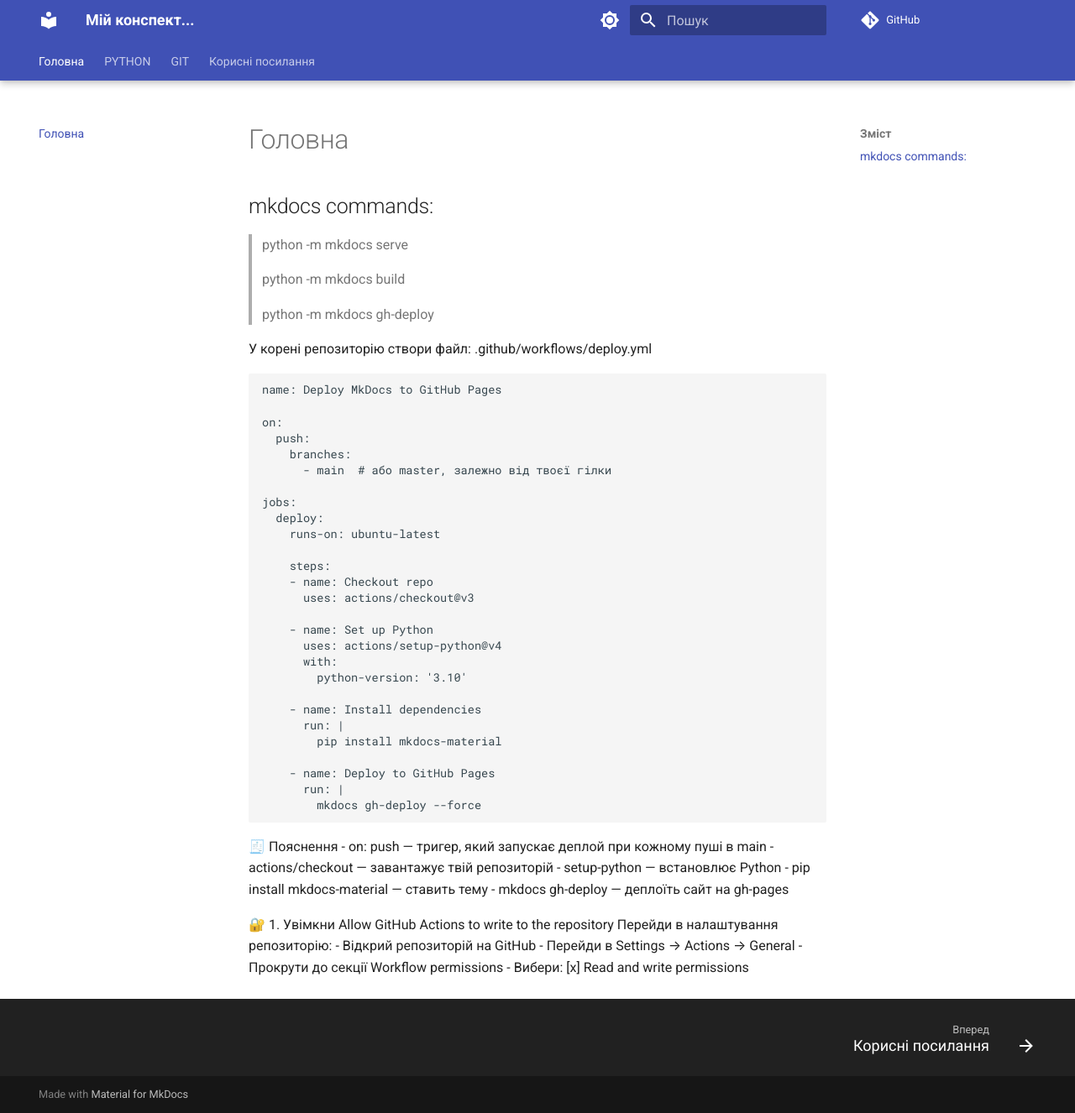
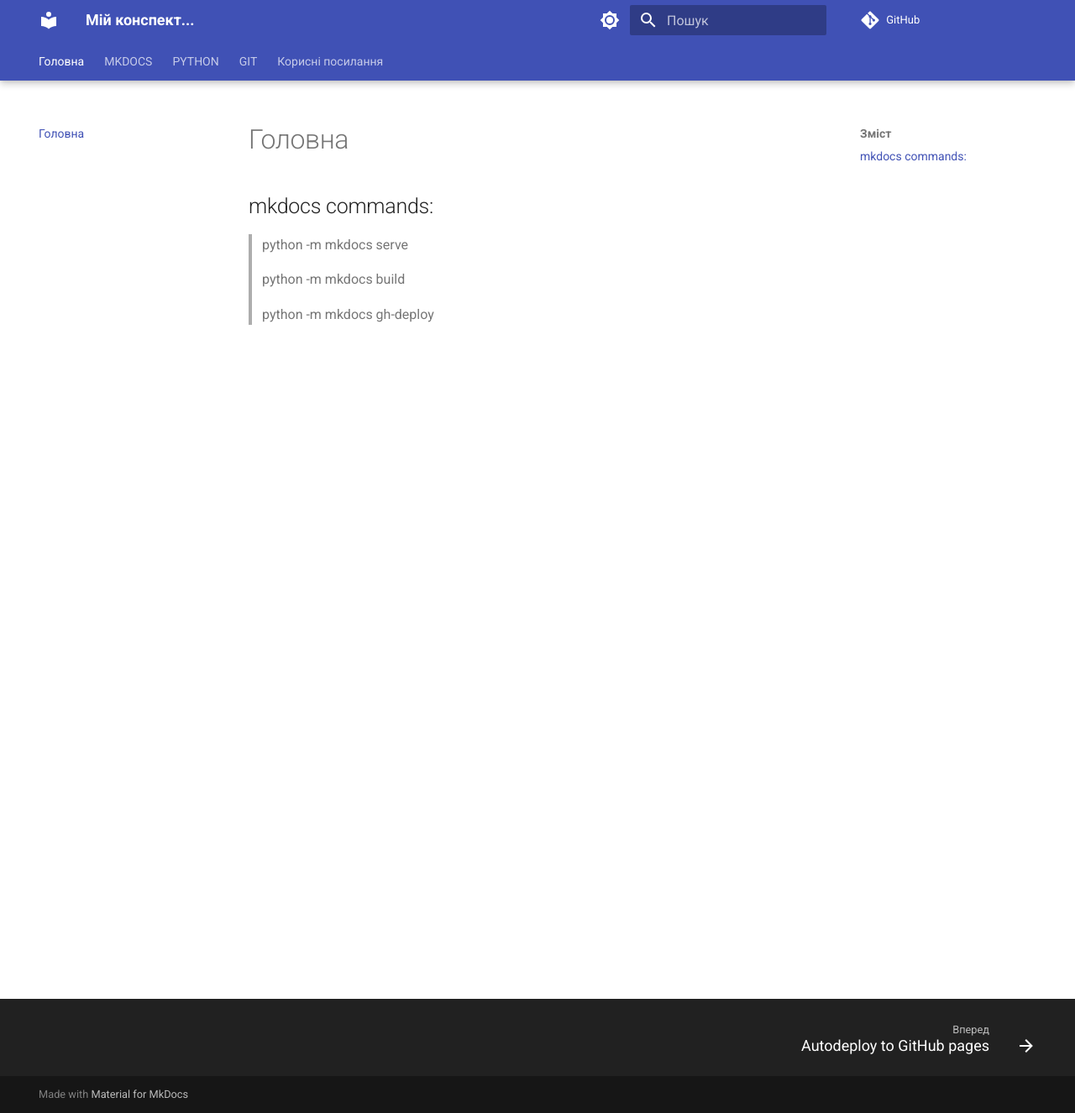
Before and after one commit to BatyrbekCherushev/STUDY_NOTES, an MkDocs documentation site: the page built from docs/index.md, in a window 1280 px wide and 1326 px high. Shown: the whole window at 84% size. Built offline with MkDocs 1.6.1 and Material for MkDocs 9.7.7, drawn with Linux system fonts in a browser that asks for light colours; comment, search, counter and statistics services are not loaded; old or Windows-style settings are respelled for this version of MkDocs.

Commit message:
autodelpo mkdocs article added

````diff
--- a/docs/index.md
+++ b/docs/index.md
@@ -5,51 +5,3 @@
 >python -m mkdocs build
 
 >python -m mkdocs gh-deploy
-
-У корені репозиторію створи файл:
-.github/workflows/deploy.yml
-
-
-```yaml
-name: Deploy MkDocs to GitHub Pages
-
-on:
-  push:
-    branches:
-      - main  # або master, залежно від твоєї гілки
-
-jobs:
-  deploy:
-    runs-on: ubuntu-latest
-
-    steps:
-    - name: Checkout repo
-      uses: actions/checkout@v3
-
-    - name: Set up Python
-      uses: actions/setup-python@v4
-      with:
-        python-version: '3.10'
-
-    - name: Install dependencies
-      run: |
-        pip install mkdocs-material
-
-    - name: Deploy to GitHub Pages
-      run: |
-        mkdocs gh-deploy --force
-```
-🧾 Пояснення
-- on: push — тригер, який запускає деплой при кожному пуші в main
-- actions/checkout — завантажує твій репозиторій
-- setup-python — встановлює Python
-- pip install mkdocs-material — ставить тему
-- mkdocs gh-deploy — деплоїть сайт на gh-pages
-
-
-🔐 1. Увімкни Allow GitHub Actions to write to the repository
-Перейди в налаштування репозиторію:
-- Відкрий репозиторій на GitHub
-- Перейди в Settings → Actions → General
-- Прокрути до секції Workflow permissions
-- Вибери: [x] Read and write permissions
--- a/mkdocs.yml
+++ b/mkdocs.yml
@@ -6,7 +6,9 @@
 
 nav:
 - Головна: index.md
-
+- MKDOCS:
+  - Autodeploy to GitHub pages: MKDOCS\mkdocs_autodeploy_setup.md
+  - MkDocs commnds: MKDOCS/mkdocs_commands.md
 - PYTHON:
   - Корисні посилання: PYTHON/python_links.md
   - Змінні: PYTHON/python_variables.md
````
Also changed, not shown: docs/MKDOCS/mkdocs_autodeploy_setup.md (added, +204 -0 lines), docs/MKDOCS/mkdocs_commands.md (added, +7 -0 lines).
